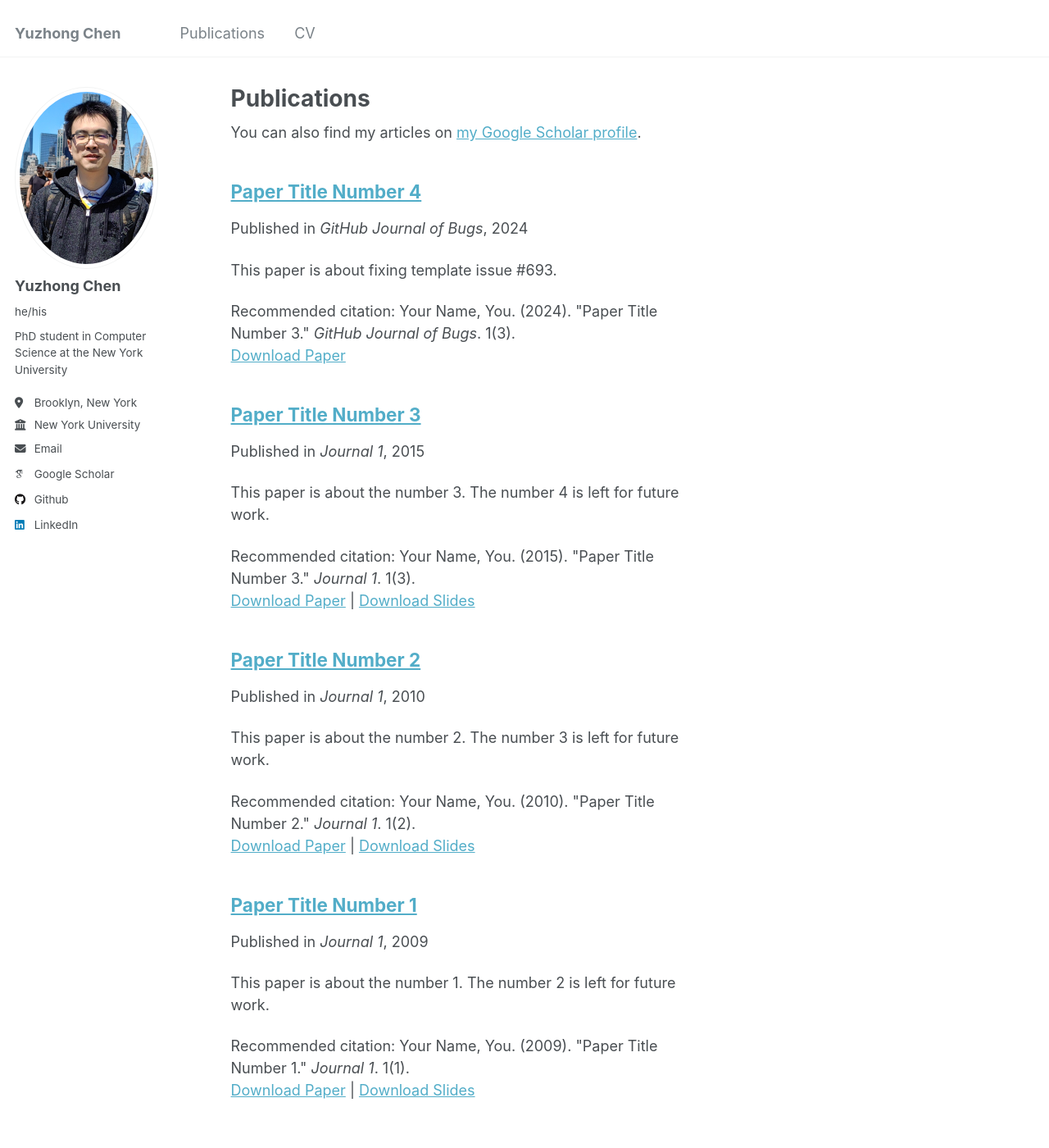
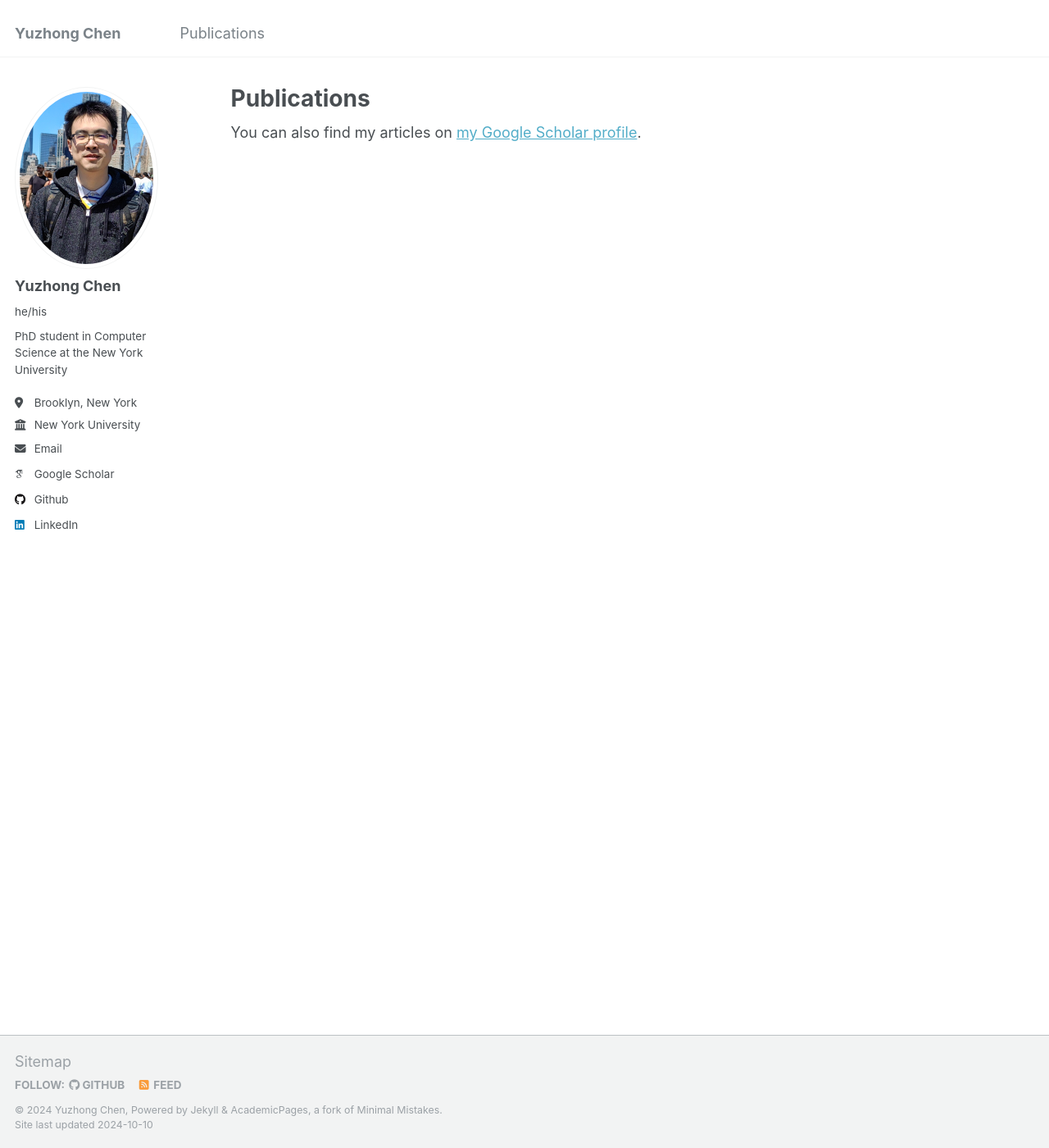
Before and after one commit to yuzhongchen/yuzhongchen.github.io, a Jekyll site: the page built from _pages/publications.html, in a window 1280 px wide and 1400 px high. Shown: the whole window at 82% size. Built offline with Jekyll 4.4.1, drawn with Linux system fonts in a browser that asks for light colours; some web fonts are replaced; a file with an impossible date is left out.

Commit message:
update publication

```diff
--- a/_data/navigation.yml
+++ b/_data/navigation.yml
@@ -20,8 +20,8 @@ main:
   # - title: "Blog Posts"
   #   url: /year-archive/
 
-  - title: "CV"
-    url: /cv
+  # - title: "CV"
+  #   url: /cv
 
   # - title: "Guide"
   #   url: /markdown/
--- a/_pages/publications.html
+++ b/_pages/publications.html
@@ -6,7 +6,7 @@ author_profile: true
 ---
 
 {% if site.author.googlescholar %}
-  <div class="wordwrap">You can also find my articles on <a href="{{site.author.googlescholar}}">my Google Scholar profile</a>.</div>
+  <div class="wordwrap">You can also find my articles on <a href="{{https://scholar.google.com/citations?user=DHfXIBEAAAAJ}}">my Google Scholar profile</a>.</div>
 {% endif %}
 
 {% include base_path %}
--- a/_publications/2009-10-01-paper-title-number-1.md
+++ /dev/null
@@ -1,14 +0,0 @@
----
-title: "Paper Title Number 1"
-collection: publications
-category: manuscripts
-permalink: /publication/2009-10-01-paper-title-number-1
-excerpt: 'This paper is about the number 1. The number 2 is left for future work.'
-date: 2009-10-01
-venue: 'Journal 1'
-slidesurl: 'http://academicpages.github.io/files/slides1.pdf'
-paperurl: 'http://academicpages.github.io/files/paper1.pdf'
-citation: 'Your Name, You. (2009). &quot;Paper Title Number 1.&quot; <i>Journal 1</i>. 1(1).'
----
-
-The contents above will be part of a list of publications, if the user clicks the link for the publication than the contents of section will be rendered as a full page, allowing you to provide more information about the paper for the reader. When publications are displayed as a single page, the contents of the above "citation" field will automatically be included below this section in a smaller font.
--- a/_publications/2010-10-01-paper-title-number-2.md
+++ /dev/null
@@ -1,14 +0,0 @@
----
-title: "Paper Title Number 2"
-collection: publications
-category: manuscripts
-permalink: /publication/2010-10-01-paper-title-number-2
-excerpt: 'This paper is about the number 2. The number 3 is left for future work.'
-date: 2010-10-01
-venue: 'Journal 1'
-slidesurl: 'http://academicpages.github.io/files/slides2.pdf'
-paperurl: 'http://academicpages.github.io/files/paper2.pdf'
-citation: 'Your Name, You. (2010). &quot;Paper Title Number 2.&quot; <i>Journal 1</i>. 1(2).'
----
-
-The contents above will be part of a list of publications, if the user clicks the link for the publication than the contents of section will be rendered as a full page, allowing you to provide more information about the paper for the reader. When publications are displayed as a single page, the contents of the above "citation" field will automatically be included below this section in a smaller font.
--- a/_publications/2015-10-01-paper-title-number-3.md
+++ /dev/null
@@ -1,14 +0,0 @@
----
-title: "Paper Title Number 3"
-collection: publications
-category: manuscripts
-permalink: /publication/2015-10-01-paper-title-number-3
-excerpt: 'This paper is about the number 3. The number 4 is left for future work.'
-date: 2015-10-01
-venue: 'Journal 1'
-slidesurl: 'http://academicpages.github.io/files/slides3.pdf'
-paperurl: 'http://academicpages.github.io/files/paper3.pdf'
-citation: 'Your Name, You. (2015). &quot;Paper Title Number 3.&quot; <i>Journal 1</i>. 1(3).'
----
-
-The contents above will be part of a list of publications, if the user clicks the link for the publication than the contents of section will be rendered as a full page, allowing you to provide more information about the paper for the reader. When publications are displayed as a single page, the contents of the above "citation" field will automatically be included below this section in a smaller font.
--- a/_publications/2024-02-17-paper-title-number-4.md
+++ /dev/null
@@ -1,13 +0,0 @@
----
-title: "Paper Title Number 4"
-collection: publications
-category: conferences
-permalink: /publication/2024-02-17-paper-title-number-4
-excerpt: 'This paper is about fixing template issue #693.'
-date: 2024-02-17
-venue: 'GitHub Journal of Bugs'
-paperurl: 'http://academicpages.github.io/files/paper3.pdf'
-citation: 'Your Name, You. (2024). &quot;Paper Title Number 3.&quot; <i>GitHub Journal of Bugs</i>. 1(3).'
----
-
-The contents above will be part of a list of publications, if the user clicks the link for the publication than the contents of section will be rendered as a full page, allowing you to provide more information about the paper for the reader. When publications are displayed as a single page, the contents of the above "citation" field will automatically be included below this section in a smaller font.
```
Also changed, not shown: _pages/about.md (+1 -0 lines), _publications/2024-0515-EgoPAT3Dv2.md (added, +13 -0 lines), 1 other file.
